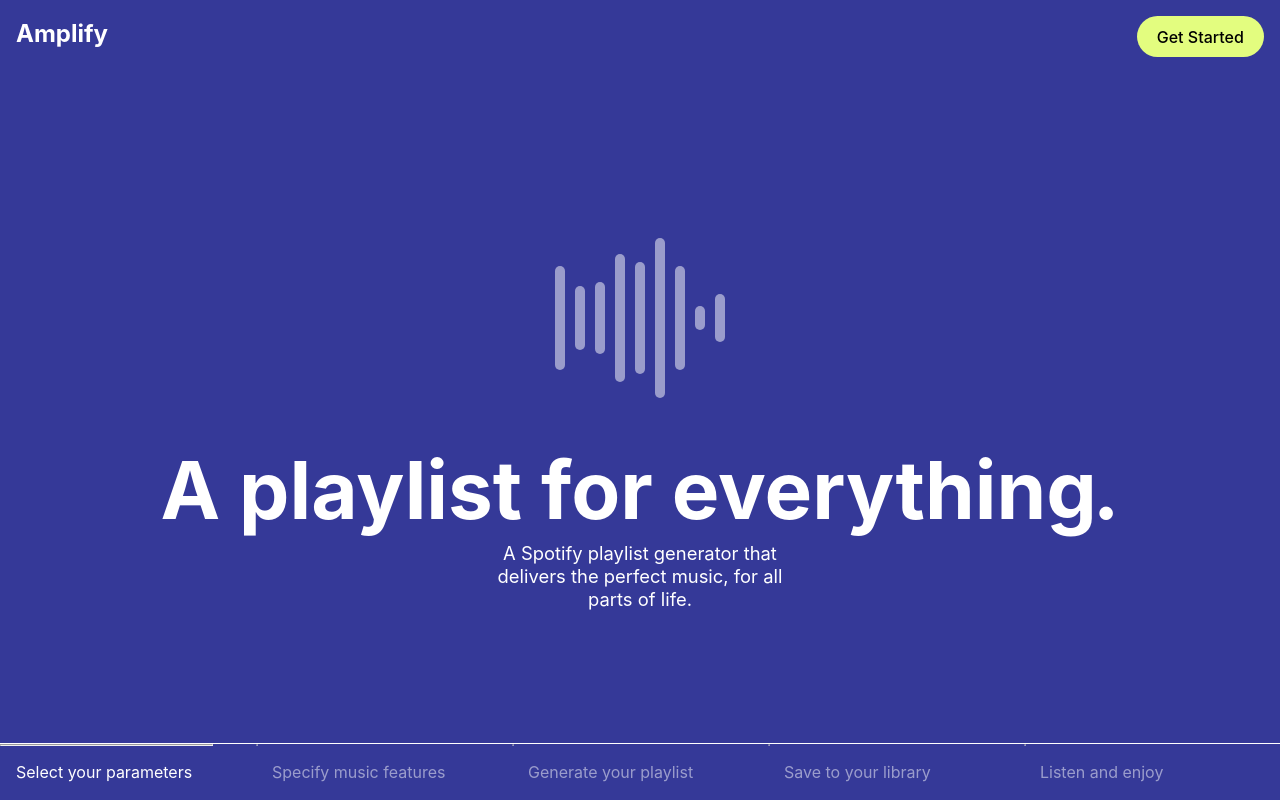
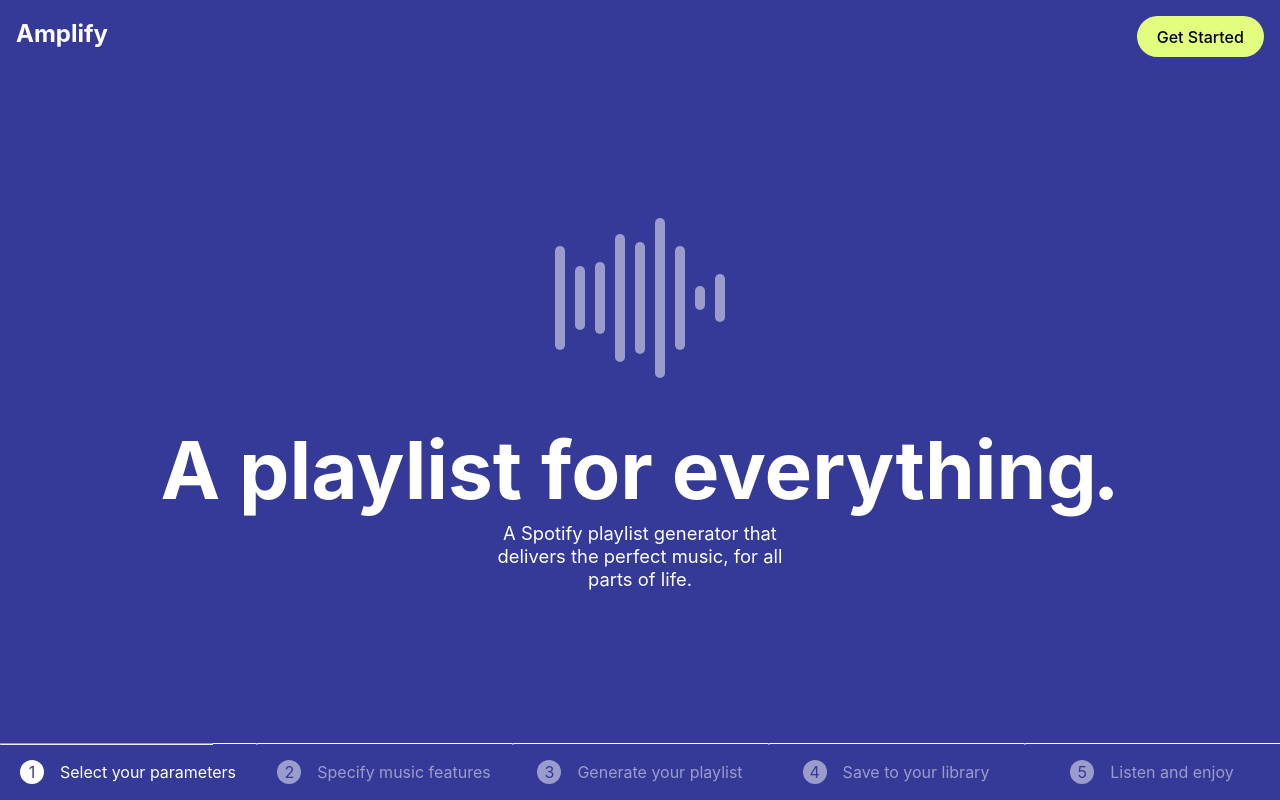
Before and after one commit to cs0320-f23/term-project-thuang49-eswhang-syu66, a React (Vite) app in the folder front/: page / in a window 1280 px wide. Built offline with nearby package versions, Linux system fonts and the light colour scheme.

Commit message:
feat: swapped out get started button for initialauth

```diff
--- a/front/src/css/App.css
+++ b/front/src/css/App.css
@@ -39,7 +39,7 @@ nav {
   align-items: center;
   flex-direction: column;
   justify-content: center;
-  height: calc(100vh - 5em);
+  height: calc(100vh - 7.5em);
   width: 100%;
 }
 
@@ -139,7 +139,7 @@ nav button {
   bottom: 0;
   display: flex;
   width: 100vw;
-  border-top: solid white 0.5px;
+  border-top: solid white 0.25px;
   opacity: 1;
   animation-name: steps;
   animation-timing-function: ease;
@@ -160,8 +160,21 @@ nav button {
 .step {
   width: 20vw;
   padding: 1em;
+  display: flex;
+  justify-content: center;
+  opacity: 0.5;
+}
 
-  opacity: 0.5;
+.step-number {
+  width: 1.5em;
+  height: 1.5em;
+  border-radius: 0.75em;
+  margin-right: 1em;
+  color: #353998;
+  display: flex;
+  justify-content: center;
+  align-items: center;
+  background-color: white;
 }
 
 .step.highlight {
@@ -179,9 +192,5 @@ nav button {
   width: 0;
   position: absolute;
   left: 0em;
-  top: 0em;
+  top: calc(0em - 1.5px);
 }
-
-InitialAuth {
-  background-color: orange;
-}
--- a/front/src/endpoints/InitialAuth.tsx
+++ b/front/src/endpoints/InitialAuth.tsx
@@ -1,32 +1,29 @@
-import { useNavigate } from 'react-router-dom';
+import { useNavigate } from "react-router-dom";
 // import { sharedProps } from '../App';
 
+export function InitialAuth() {
+  const nav = useNavigate();
+  let error: string = "";
 
-export function InitiateAuth() {
-    const nav = useNavigate()
-    let error: string = ""
+  async function auth() {
+    const authEndpoint: string = "http://localhost:3000/client_auth";
 
-    async function  auth() {
-        const authEndpoint : string = 'http://localhost:3000/client_auth'
+    const response = await fetch(authEndpoint).then((res) => res.json());
 
-        let response = await fetch(authEndpoint)
-        .then(res => res.json())
+    console.log(response);
 
-        console.log(response)
-
-        if (response.status === 'success') {
-            nav('/params')
+    if (response.status === "success") {
+      nav("/params");
     } else {
-            error = "Could not proceed with user flow; please refresh or contact admin."
+      error =
+        "Could not proceed with user flow; please refresh or contact admin.";
     }
   }
 
   return (
     <div>
-            <button onClick={auth}>
-                Get Started
-            </button>
+      <button onClick={auth}>Get Started</button>
       <p>{error}</p>
     </div>
-    )
+  );
 }
--- a/front/src/pages/HomePage.tsx
+++ b/front/src/pages/HomePage.tsx
@@ -1,7 +1,7 @@
 import "../css/App.css";
 import { useState, useEffect } from "react";
 import MusicGraph from "../components/MusicGraph";
-//import { InitiateAuth } from "../endpoints/InitialAuth";
+import { InitialAuth } from "../endpoints/InitialAuth";
 
 export function HomePage() {
   const [word, setWord] = useState<string>("dancing");
@@ -17,6 +17,13 @@ export function HomePage() {
     "3em",
   ]);
   const [step, setStep] = useState<number>(0);
+  const steps = [
+    "Select your parameters",
+    "Specify music features",
+    "Generate your playlist",
+    "Save to your library",
+    "Listen and enjoy",
+  ];
 
   useEffect(() => {
     const title = document.getElementsByClassName("title");
@@ -102,7 +109,7 @@ export function HomePage() {
         <main className="container-fluid">
           <nav className="row flex-nowrap">
             <h2>Amplify</h2>
-            <button>Get Started</button>
+            <InitialAuth />
           </nav>
           <div className="content">
             <MusicGraph barHeights={barHeights} />
@@ -117,30 +124,18 @@ export function HomePage() {
             </h3>
           </div>
           <div className="steps container-fluid">
-            <div className="step">
-              <hr />
-              Select your parameters
-            </div>
-            <div className="step">
-              <hr />
-              Specify music features
-            </div>
-            <div className="step">
-              <hr />
-              Generate your playlist
-            </div>
-            <div className="step">
-              <hr />
-              Save to your library
-            </div>
-            <div className="step">
-              <hr />
-              Listen and enjoy
-            </div>
+            {steps.map((step: string) => {
+              return (
+                <div className="step">
+                  <hr />
+                  <div className="step-number">{steps.indexOf(step) + 1}</div>
+                  {step}
+                </div>
+              );
+            })}
           </div>
         </main>
       </body>
-      {/* <InitiateAuth /> */}
     </>
   );
 }
--- a/front/src/pages/ParamsPage.tsx
+++ b/front/src/pages/ParamsPage.tsx
@@ -1,17 +1,13 @@
-import { useState } from 'react'
-import '../css/App.css'
-import { InitiateAuth } from '../endpoints/InitialAuth'
-
+import { useState } from "react";
+import "../css/App.css";
+import { InitialAuth } from "../endpoints/InitialAuth";
 
 export function ParamsPage() {
-  const [count, setCount] = useState(0)
+  const [count, setCount] = useState(0);
 
   return (
     <>
-
-      <div>
-        SELECT PARAMS
-      </div>
+      <div>SELECT PARAMS</div>
       <h1>Vite + React</h1>
       <div className="card">
         <button onClick={() => setCount((count) => count + 1)}>
@@ -25,8 +21,7 @@ export function ParamsPage() {
         Click on the Vite and React logos to learn more
       </p>
 
-
-      <InitiateAuth/>
+      <InitialAuth />
     </>
-  )
+  );
 }
```
Lines whose indentation alone changed are shown as unchanged.
